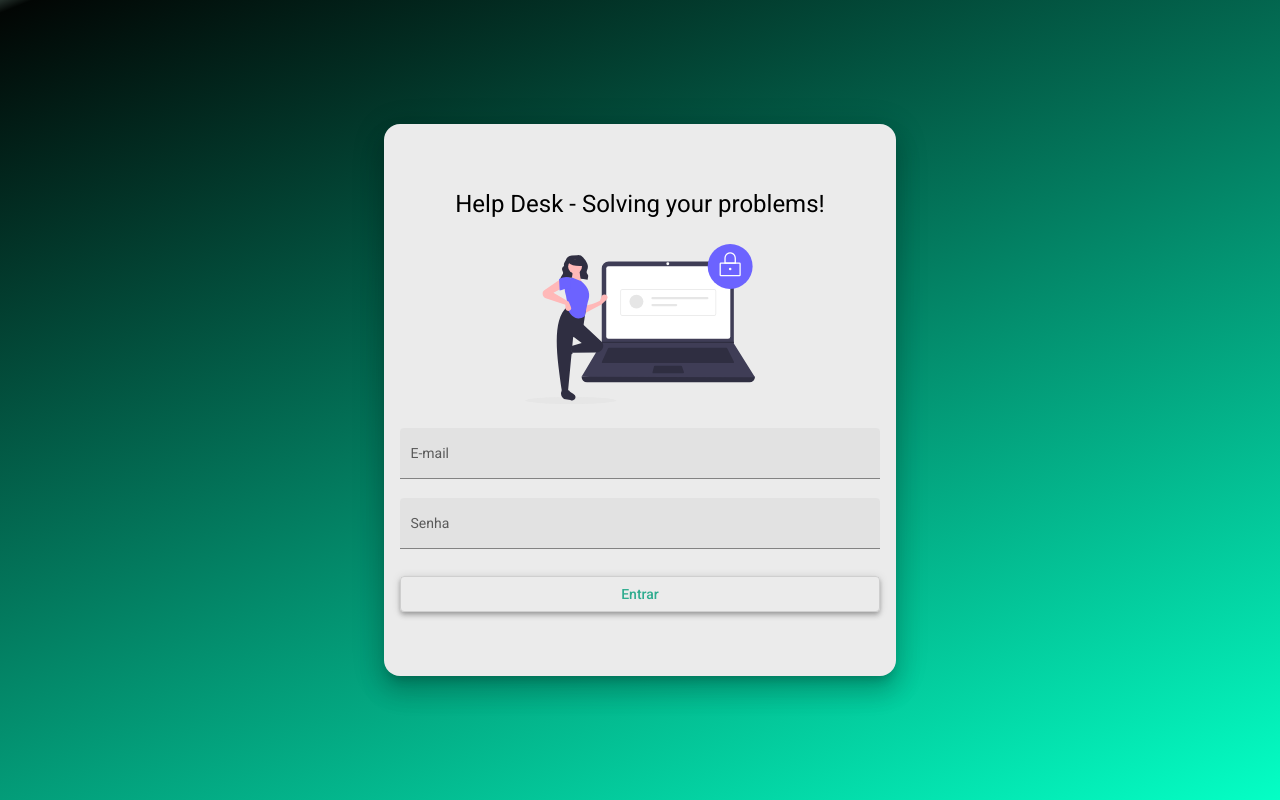
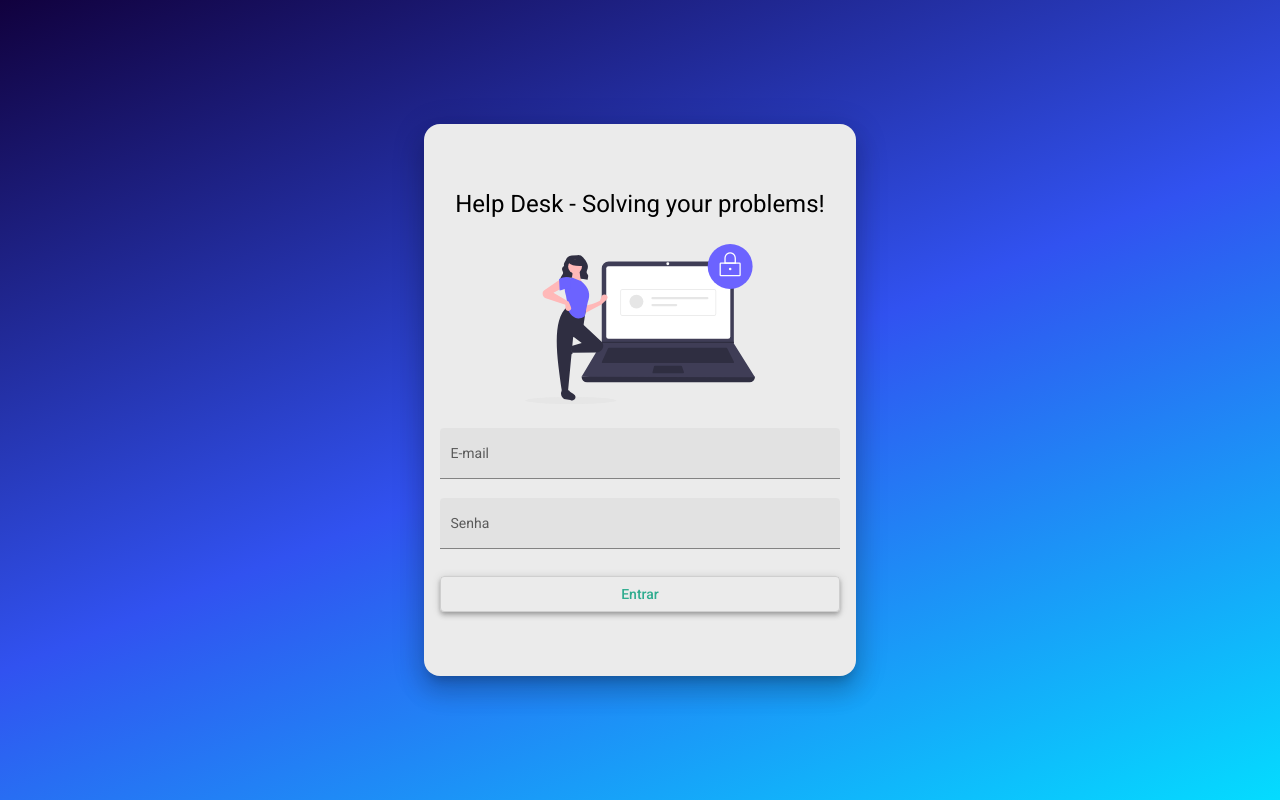
Before and after one commit to Ivo-jose/helpdesk-frontend, an Angular app: page /login in a window 1280 px wide. Built offline with nearby package versions, Linux system fonts and the light colour scheme.

Commit message:
Ajuste nas cores do MENU e LOGIN

```diff
--- a/src/app/components/login/login.component.css
+++ b/src/app/components/login/login.component.css
@@ -1,13 +1,13 @@
 .container {
     height: 100%;
-    background: linear-gradient(158deg, rgba(38,50,45,1) 0%, rgba(2,6,4,1) 1%, rgba(4,255,197,1) 100%);
+    background: linear-gradient(158deg, rgba(17,1,62,1) 0%, rgba(49,82,240,1) 51%, rgba(4,220,255,1) 100%);
     display: flex;
     align-items: center;
     justify-content: center;
 }
 
 .form {
-    width: 30rem;
+    width: 25rem;
     margin: auto;
     background-color: rgb(235, 235, 235);
     padding: 4rem 1rem;
--- a/src/app/components/nav/nav.component.css
+++ b/src/app/components/nav/nav.component.css
@@ -7,7 +7,7 @@
 .sidenav {
     width: 13rem;
     color: white;
-    background: linear-gradient(180deg, rgba(38,50,45,1) 0%, rgba(2,6,4,1) 1%, rgba(4,255,197,1) 100%);
+    background: linear-gradient(180deg, rgba(17,1,62,1) 0%, rgba(49,82,240,1) 51%, rgba(4,220,255,1) 100%);
 }
 
 img {
@@ -27,5 +27,5 @@ img {
 .menu {
     margin: 1rem 0 1rem 1rem;
     color: white;
-    background: linear-gradient(158deg, rgba(38,50,45,1) 0%, rgba(2,6,4,1) 1%, rgba(4,255,197,1) 100%);
+    background: linear-gradient(158deg, rgba(17,1,62,1) 0%, rgba(49,82,240,1) 51%, rgba(4,220,255,1) 100%);
 }
```
